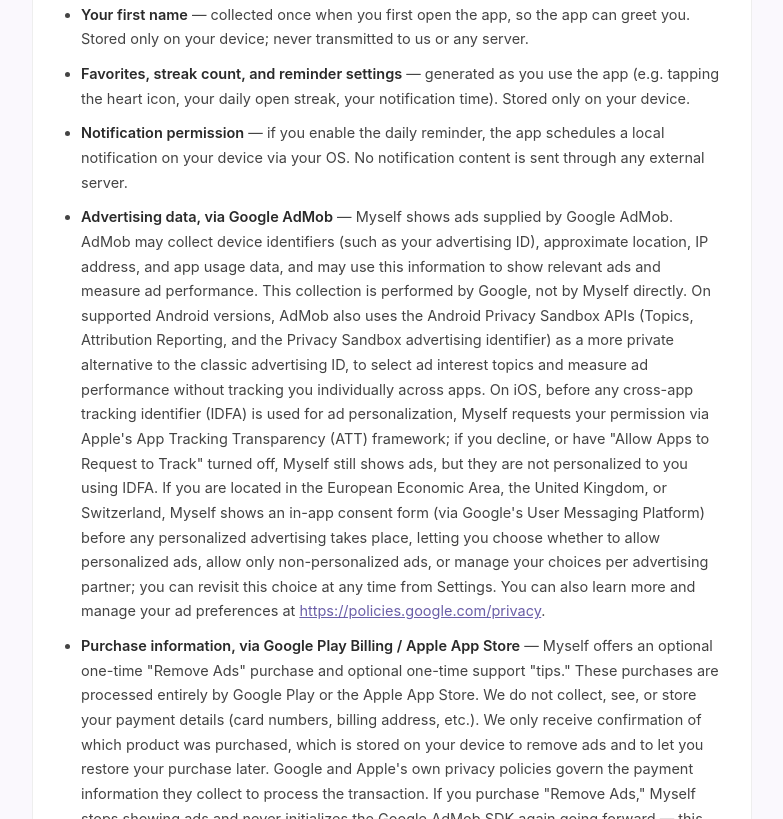
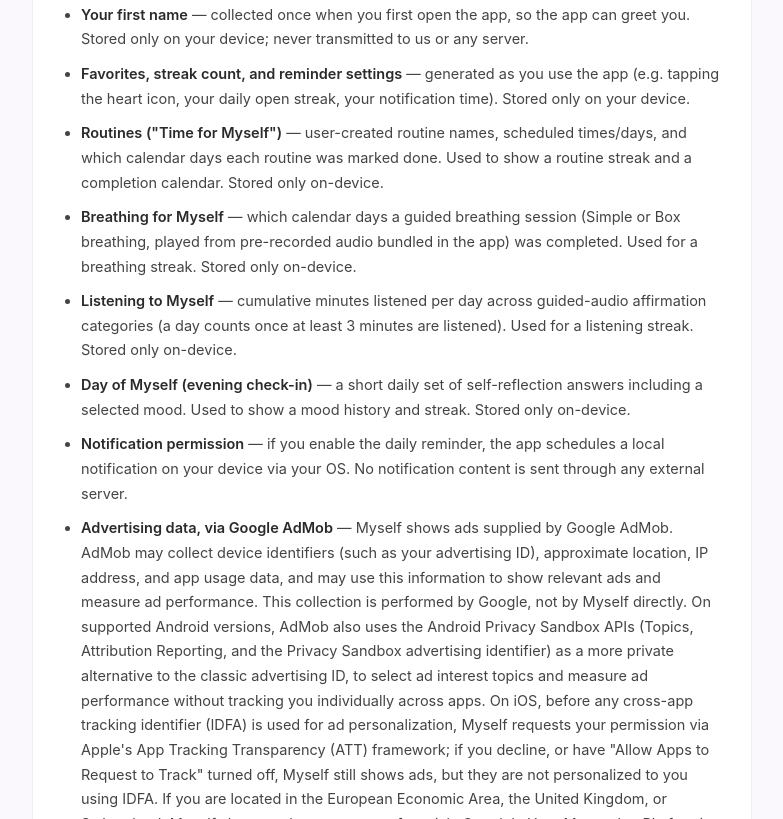
Before and after one commit to SimpleAppWorks/PrivacyPolicy, a plain HTML site: page Myself/index.html in a window 1280 px wide. Shown: the part 1039-1858 px from the top of the page, without its empty margins (248-1031 px from the left). Drawn offline with Linux system fonts and the light colour scheme.

Commit message:
Disclose on-device data for Routines, Breathing, Listening, and Day of Myself
Myself has shipped new on-device features since the last policy update:
routine tracking, guided breathing streaks, listening-minutes streaks, and
a daily mood check-in. None of this leaves the device (same no-backend
model as before), but it's now disclosed in section 2. Also bumps the
Last updated date to November 2, 2026.

Co-Authored-By: Claude Sonnet 5 <noreply@anthropic.com>

```diff
--- a/Myself/index.html
+++ b/Myself/index.html
@@ -139,7 +139,7 @@
 <header class="hero">
   <div class="inner">
     <h1>Privacy Policy &amp; Terms and Conditions</h1>
-    <p class="meta">Myself · Last updated: October 19, 2026</p>
+    <p class="meta">Myself · Last updated: November 2, 2026</p>
     <p class="meta">Simple App Works Ltd · Developer: Vathirajan · Governing jurisdiction: India</p>
   </div>
 </header>
@@ -196,6 +196,17 @@
         you. Stored only on your device; never transmitted to us or any server.</li>
       <li><strong>Favorites, streak count, and reminder settings</strong> — generated as you use the app (e.g.
         tapping the heart icon, your daily open streak, your notification time). Stored only on your device.</li>
+      <li><strong>Routines ("Time for Myself")</strong> — user-created routine names, scheduled times/days, and
+        which calendar days each routine was marked done. Used to show a routine streak and a completion
+        calendar. Stored only on-device.</li>
+      <li><strong>Breathing for Myself</strong> — which calendar days a guided breathing session (Simple or Box
+        breathing, played from pre-recorded audio bundled in the app) was completed. Used for a breathing
+        streak. Stored only on-device.</li>
+      <li><strong>Listening to Myself</strong> — cumulative minutes listened per day across guided-audio
+        affirmation categories (a day counts once at least 3 minutes are listened). Used for a listening
+        streak. Stored only on-device.</li>
+      <li><strong>Day of Myself (evening check-in)</strong> — a short daily set of self-reflection answers
+        including a selected mood. Used to show a mood history and streak. Stored only on-device.</li>
       <li><strong>Notification permission</strong> — if you enable the daily reminder, the app schedules a local
         notification on your device via your OS. No notification content is sent through any external server.</li>
       <li><strong>Advertising data, via Google AdMob</strong> — Myself shows ads supplied by Google AdMob. AdMob
```
